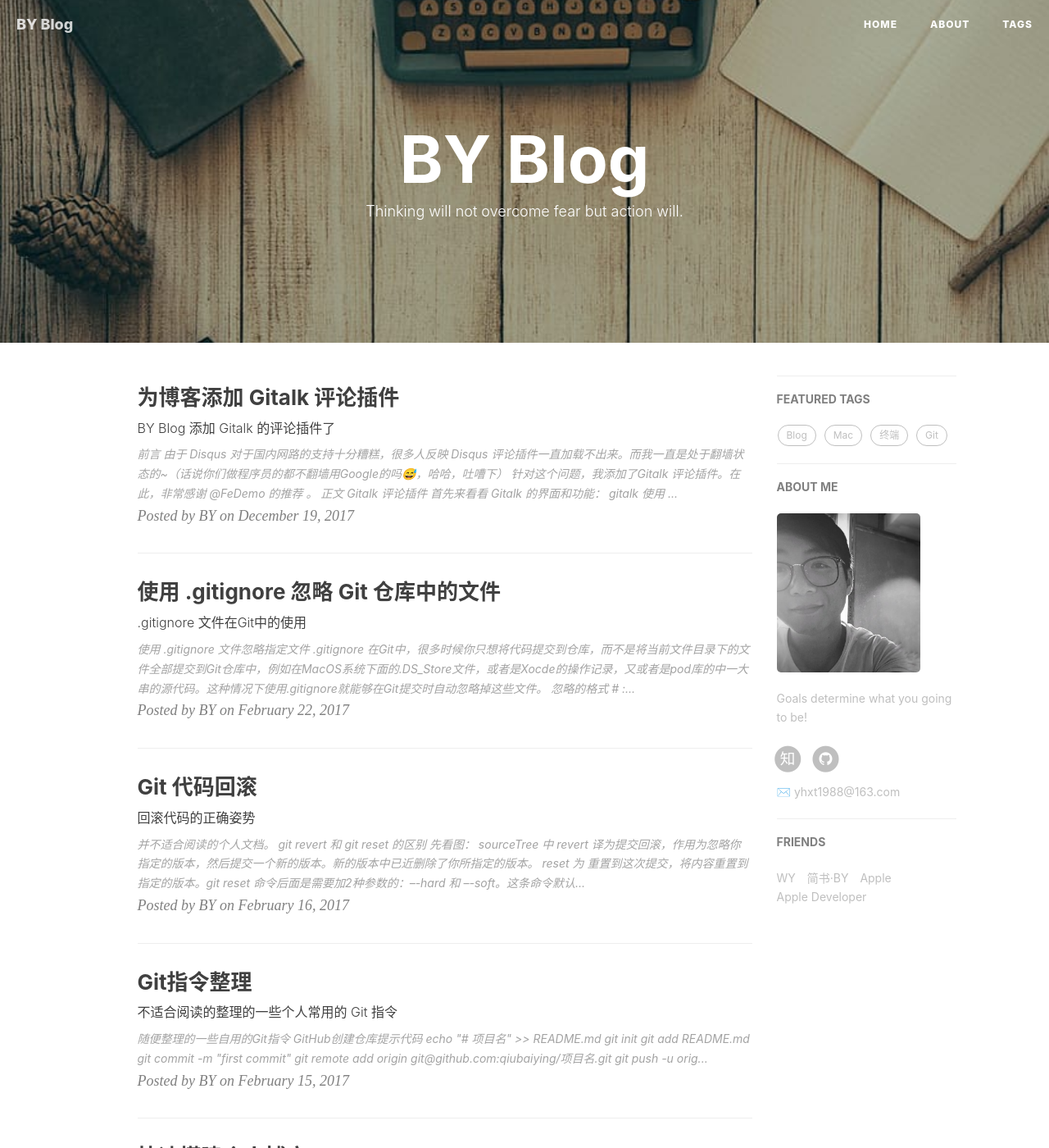
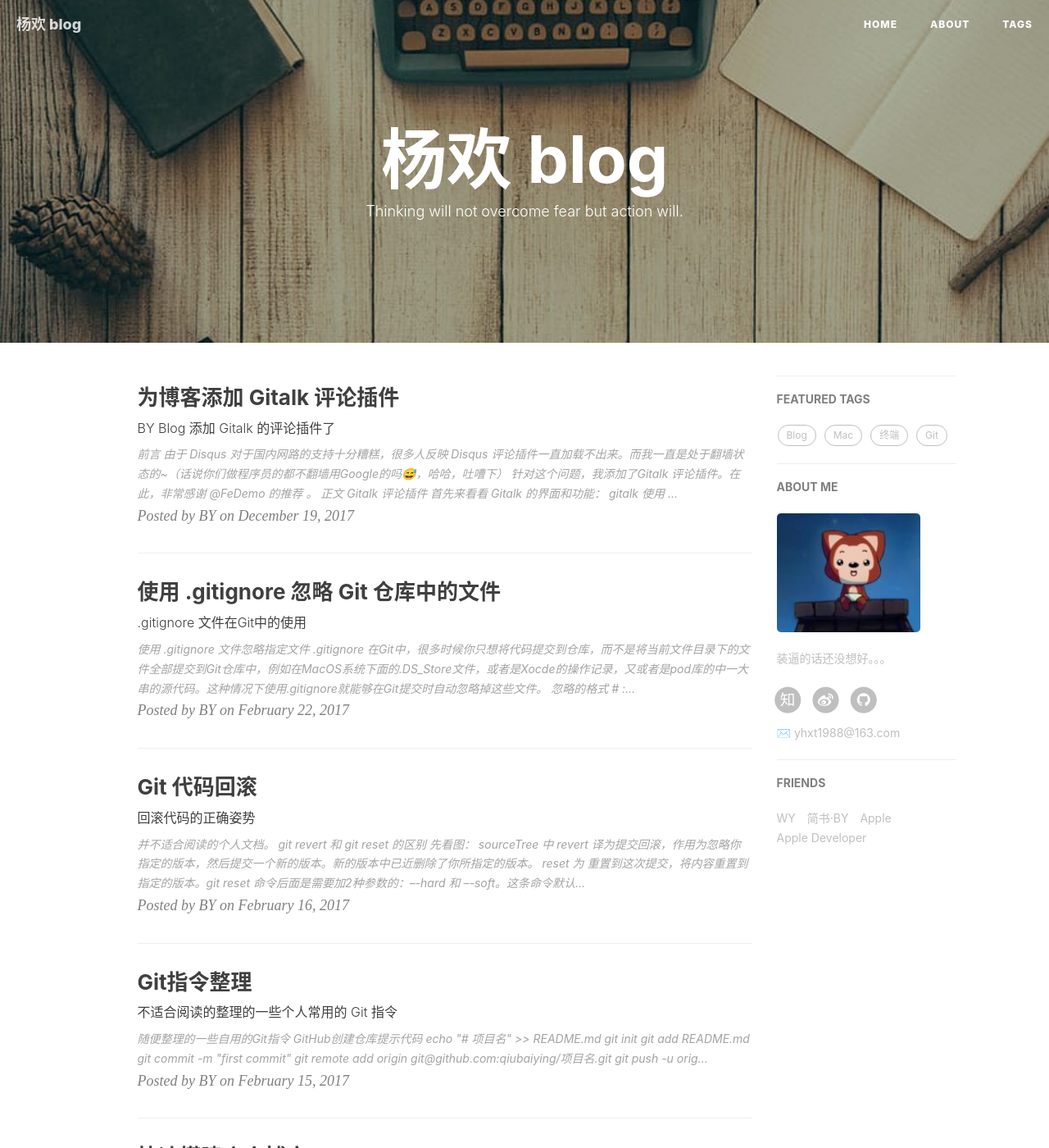
Before and after one commit to yhxt/yhxt.github.io, a Jekyll site: the page built from index.html, in a window 1280 px wide and 1400 px high. Shown: the whole window at 82% size. Built offline with Jekyll 4.4.1, drawn with Linux system fonts in a browser that asks for light colours; nearby versions of some CDN libraries; the list of posts is cut into pages by our own code; comment, search, counter and statistics services are not loaded; some of the changed text lies outside the part shown.

```diff
--- a/_config.yml
+++ b/_config.yml
@@ -1,24 +1,24 @@
-# Site settings
-title: BY Blog
-SEOTitle: 杨欢的博客 | BY Blog
-header-img: img/post-bg-desk.jpg
+# Site settings 基础设置
+title: 杨欢 blog       #你的博客标题
+SEOTitle: 杨欢的博客 | BY Blog  #显示在浏览器上搜索时候的标题
+header-img: img/post-bg-desk.jpg  #显示在首页的背景图片
 email: yhxt1988@163.com
-description: "Every failure is leading towards success."
+description: "积跬步，足千里."   #网站介绍
 keyword: "BY, BY Blog, 杨欢的博客,Python, Django"
 url: "http://yhxt.github.io"          # your host, for absolute URL
 baseurl: ""      # for example, '/blog' if your blog hosted on 'host/blog'
 github_repo: "https://github.com/yhxt/yhxt.github.io.git" # you code repository
 
-# Sidebar settings
-sidebar: true                           # whether or not using Sidebar.
-sidebar-about-description: "Goals determine what you going to be!"
-sidebar-avatar: /img/about-BY-gentle.jpg      # use absolute URL, seeing it's used in both `/` and `/about/`
+# Sidebar settings 侧边栏
+sidebar: true                           # 是否开启侧边栏.
+sidebar-about-description: "装逼的话还没想好。。。"
+sidebar-avatar: /img/yh.jpg      # 你的个人头像 这里你可以改成我在img文件夹中的两张备用照片 img/avatar-m 或 avatar-g
 
 
 
-# SNS settings
+# SNS settings 社交账号设置
 RSS: false
-# weibo_username:     qiubaiying
+weibo_username:     yhxt
 zhihu_username:     yhxt
 github_username:    yhxt
 #facebook_username:  yhxt
@@ -31,7 +31,7 @@ github_username:    yhxt
 # Build settings
 # from 2016, 'pygments' is unsupported on GitHub Pages. Use 'rouge' for highlighting instead.
 permalink: pretty
-paginate: 10
+paginate: 10  #每页显示10条博客文章
 exclude: ["less","node_modules","Gruntfile.js","package.json","README.md"]
 anchorjs: true                          # if you want to customize anchor. check out line:181 of `post.html`
 
@@ -55,15 +55,15 @@ kramdown:
 
 
 
-# 评论系统
+# 评论系统 Disqus在国内加载太慢，改用Gitalk
 # Disqus（https://disqus.com/）
-# disqus_username: qiubaiying
+# disqus_username: yhxt
 
 # Gitalk
 gitalk:
   enable: true    #是否开启Gitalk评论
-  clientID: f2c84e7629bb1446c1a4-yyyy   #生成的clientID
-  clientSecret: ca6d6139d1e1b8c43f8b2e19492ddcac8b322d0d-yyy  #同上
+  clientID: 8c35b65d1d39c728e16c   #生成的clientID
+  clientSecret: 0b9ec7fbb72db8759a7dff2c266fc275f4b2b503  #同上
   repo: yhxt.github.io    #仓库名称
   owner: yhxt    #github用户名
   admin: yhxt
@@ -72,8 +72,8 @@ gitalk:
 
 # 统计
 
-# Analytics settings
-# Baidu Analytics
+# Analytics settings 网站统计
+# Baidu Analytics 百度统计
 ba_track_id: 07c71e58f4209c547cbf2d65fbe0c3cd
 
 # Google Analytics
```
Also changed, not shown: img/about-BY-gentle.jpg (deleted), img/avatar-by.jpg (deleted), img/yh.jpg (added).
